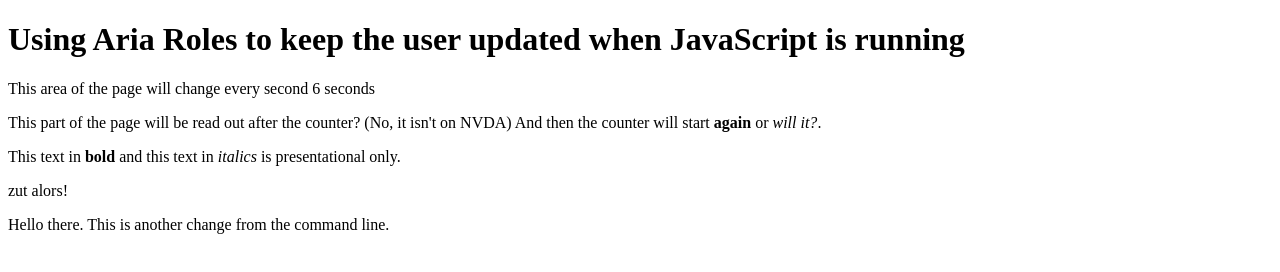
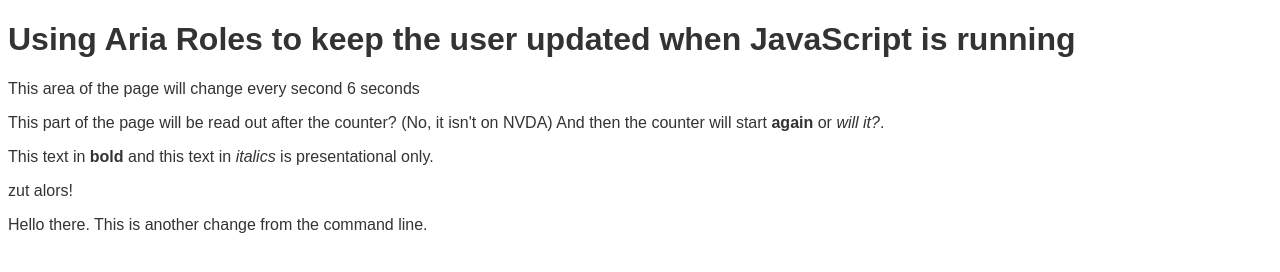
Before and after one commit to wilsond-gds/aria-testing, a plain HTML site: page index.html in a window 1280 px wide. Drawn offline with Linux system fonts and the light colour scheme.

Commit message:
PR start

```diff
--- a/index.html
+++ b/index.html
@@ -5,6 +5,9 @@
     <meta http-equiv="X-UA-Compatible" content="IE=edge">
     <meta name="viewport" content="width=device-width, initial-scale=1.0">
     <title>Aria Roles test</title>
+    <style>
+    body {font-family: sans-serif; color: #333;}
+    </style>
 </head>
 <body>
     <h1>Using Aria Roles to keep the user updated when JavaScript is running</h1>
```
